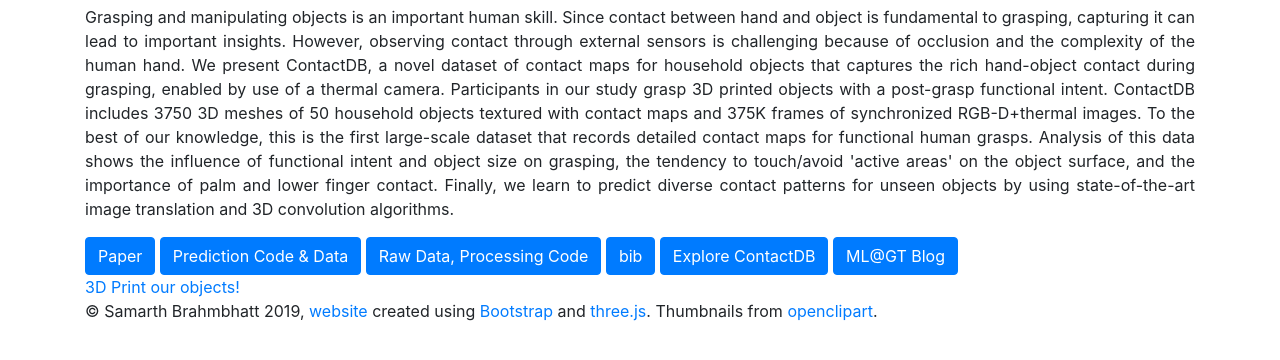
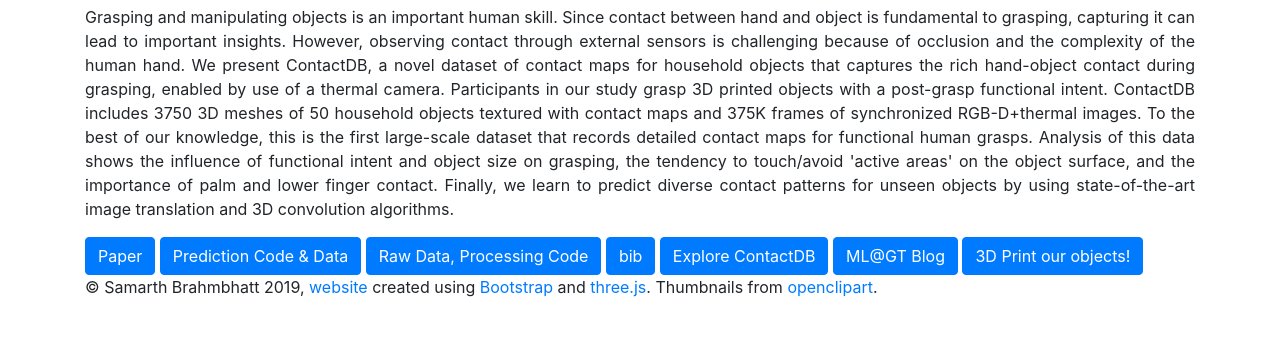
Before and after one commit to samarth-robo/contactdb_website, a plain HTML site: page index.html in a window 1280 px wide. Shown: the part 280-640 px from the top of the page. Drawn offline with nearby package versions, Linux system fonts and the light colour scheme; a script that the page names is missing.

Commit message:
Update index.html

```diff
--- a/index.html
+++ b/index.html
@@ -76,13 +76,12 @@
                    href="https://mlatgt.blog/2019/06/06/contactdb-analyzing-and-predicting-grasp-contact-via-thermal-imaging/"
                    role="button" target="_blank">ML@GT Blog
                 </a>
+                <a class="btn btn-primary"
+                   href="https://github.com/samarth-robo/contactdb_utils#3d-printing"
+                   role="button" target="_blank">3D Print our objects!
+                </a>
             </div>
         </div>
-        <div class="row">
-            <div class="col">
-		<a href="https://github.com/samarth-robo/contactdb_utils#3d-printing" target="_blank">3D Print our objects!</a>
-	    </div>
-	</div>
 
         <footer>
             &copy; Samarth Brahmbhatt <span id="footer_year"></span>,
```
